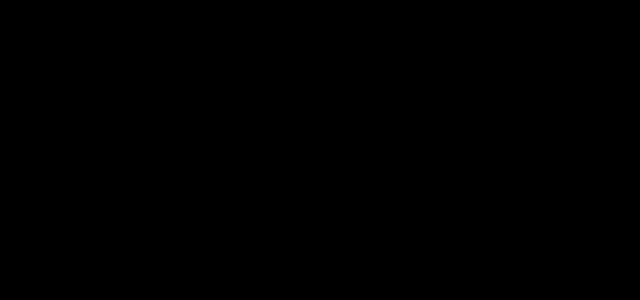
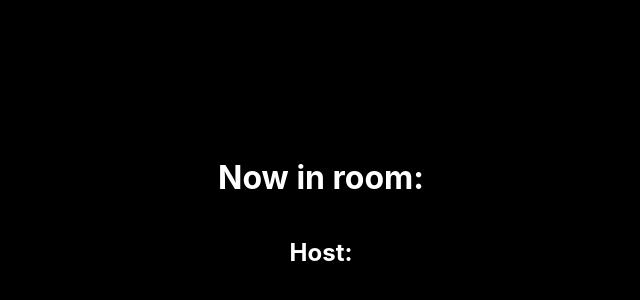
Before and after one commit to isaacaddis/Linkify, a React (Create React App) app: page /room in a window 1280 px wide. Shown: the part 188-488 px from the top of the page, without its empty margins (319-959 px from the left). Built offline with nearby package versions, Linux system fonts and the light colour scheme.

Commit message:
add create room and get room logic

```diff
--- a/src/App.tsx
+++ b/src/App.tsx
@@ -4,7 +4,7 @@ import Grid from '@material-ui/core/Grid';
 import "./App.css";
 import FrontPage from "./pages/FrontPage";
 import CreateRoom from "./pages/CreateRoom";
-import SuccessPage from "./pages/SuccessPage";
+import Room from "./pages/Room";
 
 const App: React.FC = () => {
   return (
@@ -19,7 +19,7 @@ const App: React.FC = () => {
       >
         <Router>
           <Route exact path="/" component={FrontPage} />
-          <Route path="/success" render={(props) => <SuccessPage {...props} />} />
+          <Route path="/room" component={Room} />
           <Route path="/createRoom" component={CreateRoom} />
         </Router>
 
--- /dev/null
+++ b/src/pages/Room.tsx
@@ -0,0 +1,21 @@
+import React from "react";
+import * as QueryString from "query-string"
+
+// type RoomProps = {
+//     roomName: string,
+//     hostName: string
+// }
+
+const Room: React.SFC<{ location: any }> = (props) => {
+    const params = QueryString.parse(props.location.search);
+    const roomName = params.roomName;
+    const hostName = params.hostName;
+    return (
+        <React.Fragment>
+            <h1>Now in room: <strong>{roomName}</strong></h1>
+            <h2>Host: {hostName}</h2>
+        </React.Fragment>
+    )
+}
+
+export default Room;
--- a/src/pages/SuccessPage.tsx
+++ /dev/null
@@ -1,12 +0,0 @@
-import React from "react";
-
-const SuccessPage = (props: any) => {
-    return (
-        <React.Fragment>
-            <h1>
-                Success Page
-            </h1>
-        </React.Fragment>
-    )
-}
-export default SuccessPage;
```
Also changed, not shown: 2 other files (tests, documents, lock files or other folders).
